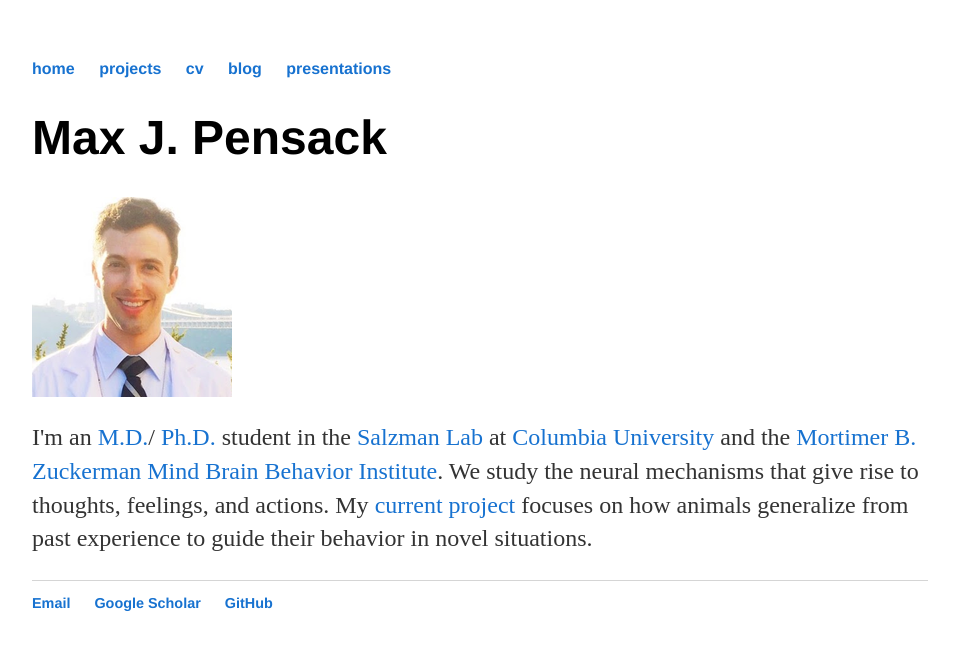
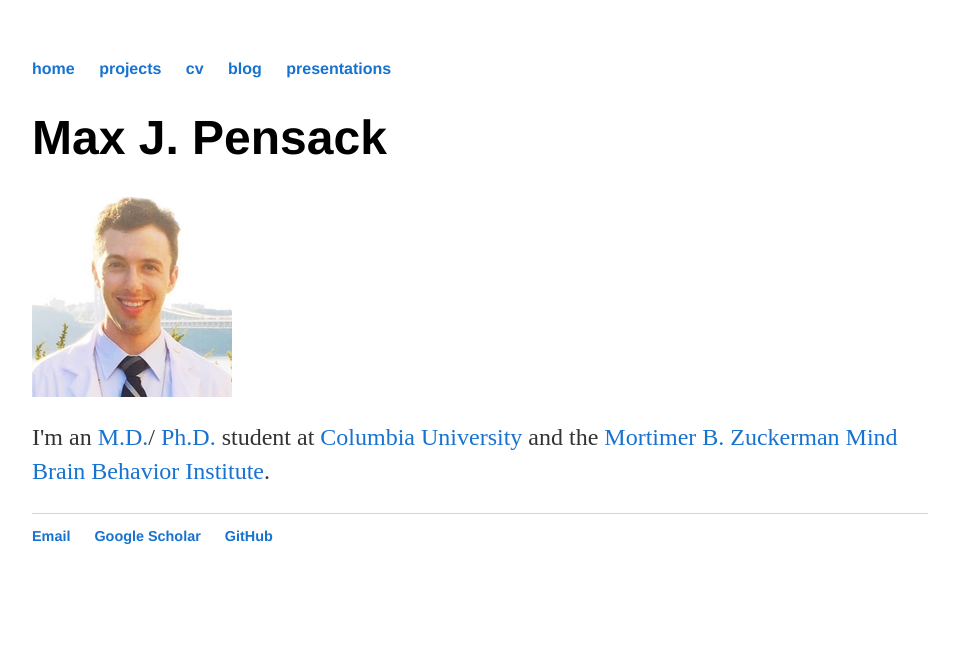
Before and after one commit to maxpensack/maxpensack.github.io, a Jekyll site: the page built from index.html, in a window 1280 px wide. Shown: the top 650 px of the page, without its empty margins (160-1119 px from the left). Built offline with Jekyll 4.4.1, drawn with Linux system fonts in a browser that asks for light colours.

Commit message:
Updated index page

```diff
--- a/index.html
+++ b/index.html
@@ -7,5 +7,5 @@ title: Max J. Pensack
 
 	<img src="headshot.jpg" alt="Max J. Pensack" style="vertical-align:middle">
 
-	<p>I'm an <a href="https://www.vagelos.columbia.edu/">M.D.</a>/ <a href="https://www.neurosciencephd.columbia.edu/">Ph.D.</a> student in the <a href="https://salzmanlab.neuroscience.columbia.edu">Salzman Lab</a> at <a href="http://columbia.edu">Columbia University</a> and the <a href="https://zuckermaninstitute.columbia.edu/">Mortimer B. Zuckerman Mind Brain Behavior Institute</a>. We study the neural mechanisms that give rise to  thoughts, feelings, and actions. My <a href="/projects">current project</a> focuses on how animals generalize from past experience to guide their behavior in novel situations.</p>
+	<p>I'm an <a href="https://www.vagelos.columbia.edu/">M.D.</a>/ <a href="https://www.neurosciencephd.columbia.edu/">Ph.D.</a> student at <a href="http://columbia.edu">Columbia University</a> and the <a href="https://zuckermaninstitute.columbia.edu/">Mortimer B. Zuckerman Mind Brain Behavior Institute</a>.</p>
 </div><!-- /.blurb -->
```
Also changed, not shown: 2 other files.
